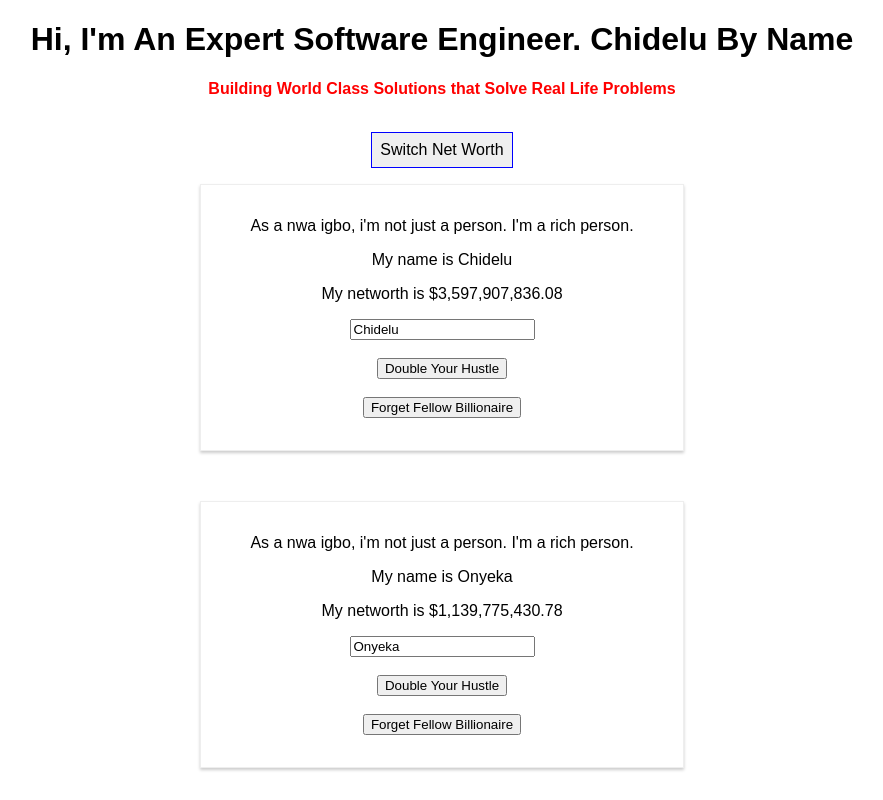
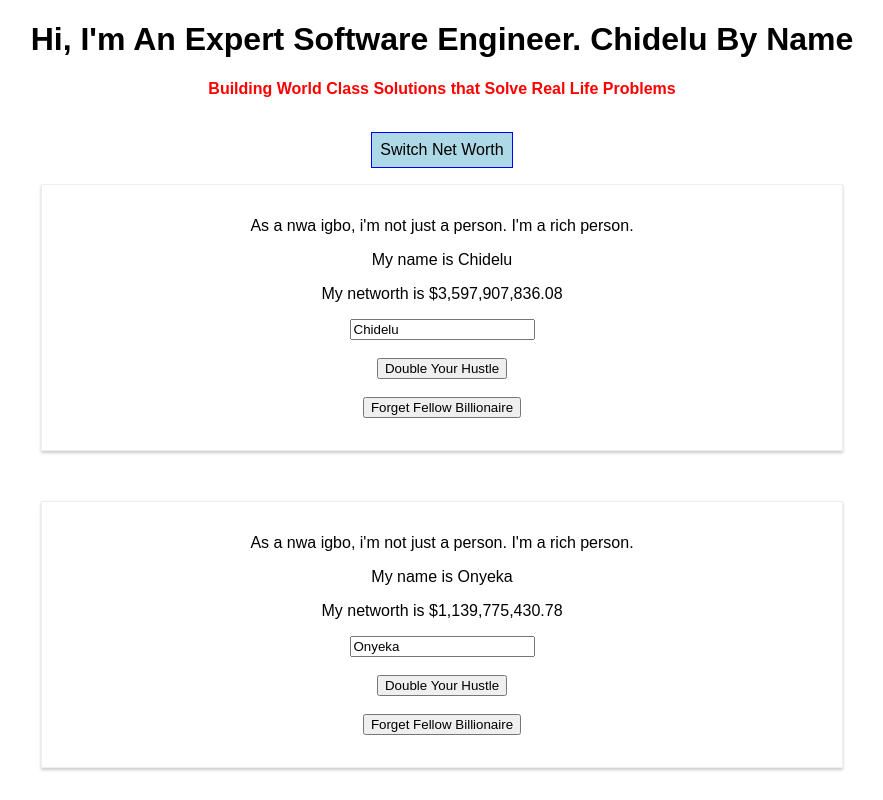
Before and after one commit to chukwuemekanweke/react-refresher-course-project, a React (Create React App) app: page / in a window 1280 px wide. Both pictures are taken after a click on the button "Show Persons". Shown: the top 800 px of the page, without its empty margins (198-1081 px from the left). Built offline with nearby package versions, Linux system fonts and the light colour scheme.

Commit message:
implemented component scoped css with dynamic styled components

```diff
--- a/src/App.js
+++ b/src/App.js
@@ -2,7 +2,24 @@ import React, { Fragment, Component } from 'react';
 // import logo from './logo.svg';
 import './App.css';
 import  {Person} from './Components/Person/index';
-import Radium,{StyleRoot} from 'radium'
+import styled from 'styled-components'
+
+
+const StyledButton = styled.button
+`
+
+  background-color: ${ props=> props.showPersons===true? 'lightblue':'lightgreen'} ;
+  font:inherit;
+  border:1px solid blue;
+  padding:8px;
+  cursor:pointer;
+  &:hover {
+    background-color: ${props => props.showPersons===true? '#008299':'#0088FF'}  ;
+    color:black;
+  }
+
+
+`
 
 class App extends Component{
 
@@ -118,19 +135,17 @@ deletePersonHandler = (position,event) =>{
 
 
     return (
-      <StyleRoot>
         <div className="App">
           <h1>Hi, I'm An Expert Software Engineer. Chidelu By Name</h1>
           <p className={classes} >Building World Class Solutions that Solve Real Life Problems</p>
           <br></br>
-          <button style={style} onClick={this.switchNetWorthHandler} className="btn btn-primary">{buttonText}</button>
+          <StyledButton showPersons={this.state.showPersons}  onClick={this.switchNetWorthHandler} className="btn btn-primary">{buttonText}</StyledButton>
           <br></br>
           {
             persons
           }
 
         </div>
-      </StyleRoot>
 
       //React.createElement('div',{className:'App'}, React.createElement('h1',null,"Damn, i just learnt something new"))
     );
@@ -141,4 +156,4 @@ deletePersonHandler = (position,event) =>{
 }
 
 
-export default Radium(App);
+export default App;
--- a/src/Components/Person/Person.jsx
+++ b/src/Components/Person/Person.jsx
@@ -1,7 +1,25 @@
 import React from 'react';
 import './Person.css'
-import Radium, {StyleRoot} from 'radium';
-const person = (props) => {
+import styled from 'styled-components'
+
+
+const StyledDiv = styled.div `
+    width:60%;
+    margin: 16px auto;
+    border: 1px solid #eee;
+    box-shadow: 0 2px 3px #ccc;
+    padding:16px;
+    text-align:center ;
+
+    '@media (min-width: 500px)':{
+        width: '450px',
+
+    }
+
+    `;
+
+
+export const Person = (props) => {
 
 
     const style = {
@@ -11,8 +29,10 @@ const person = (props) => {
         }
     }
 
+
+
     return (
-        <div className="Person" style={style}>
+        <StyledDiv>
             <p>As a nwa igbo, i'm not just a person. I'm a rich person.</p>
             <p>My name is {props.name}</p>
             <p>My networth is {props.netWorth}</p>
@@ -27,9 +47,6 @@ const person = (props) => {
             <button onClick={props.forget} >Forget Fellow Billionaire</button>
 
             <p>{props.children}</p>
-        </div>
-
+        </StyledDiv>
     );
 }
-
-export const Person =  Radium(person)
```
